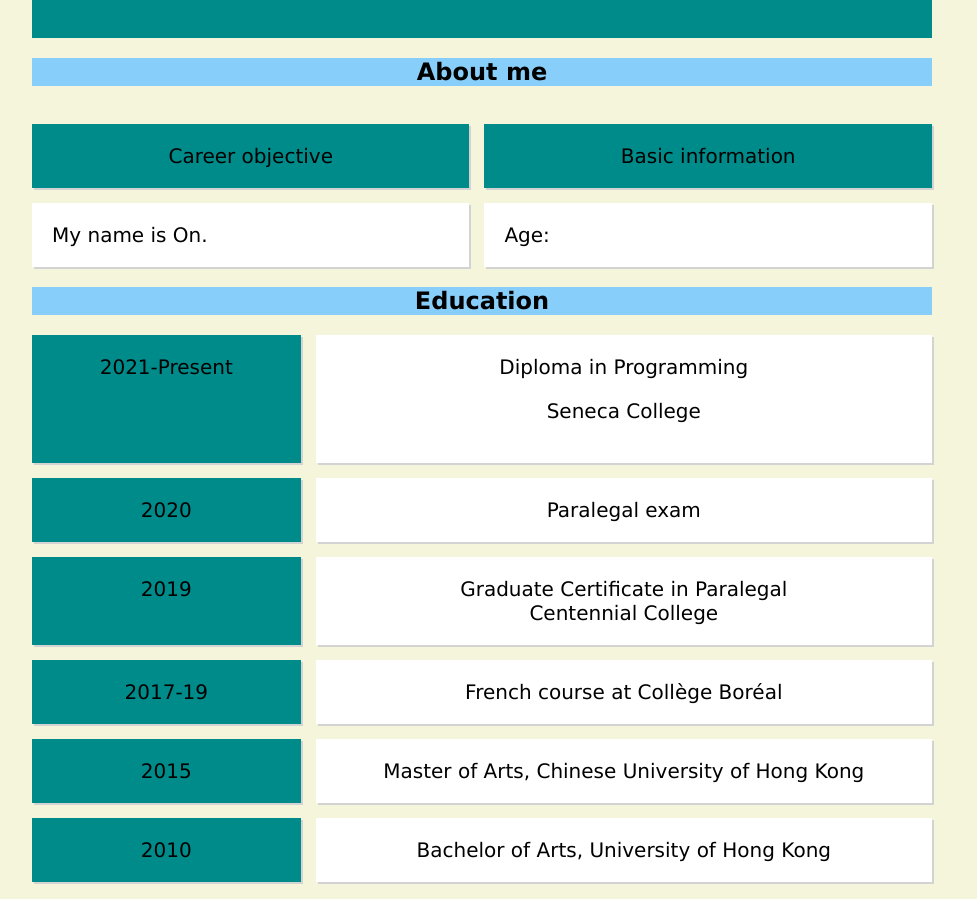
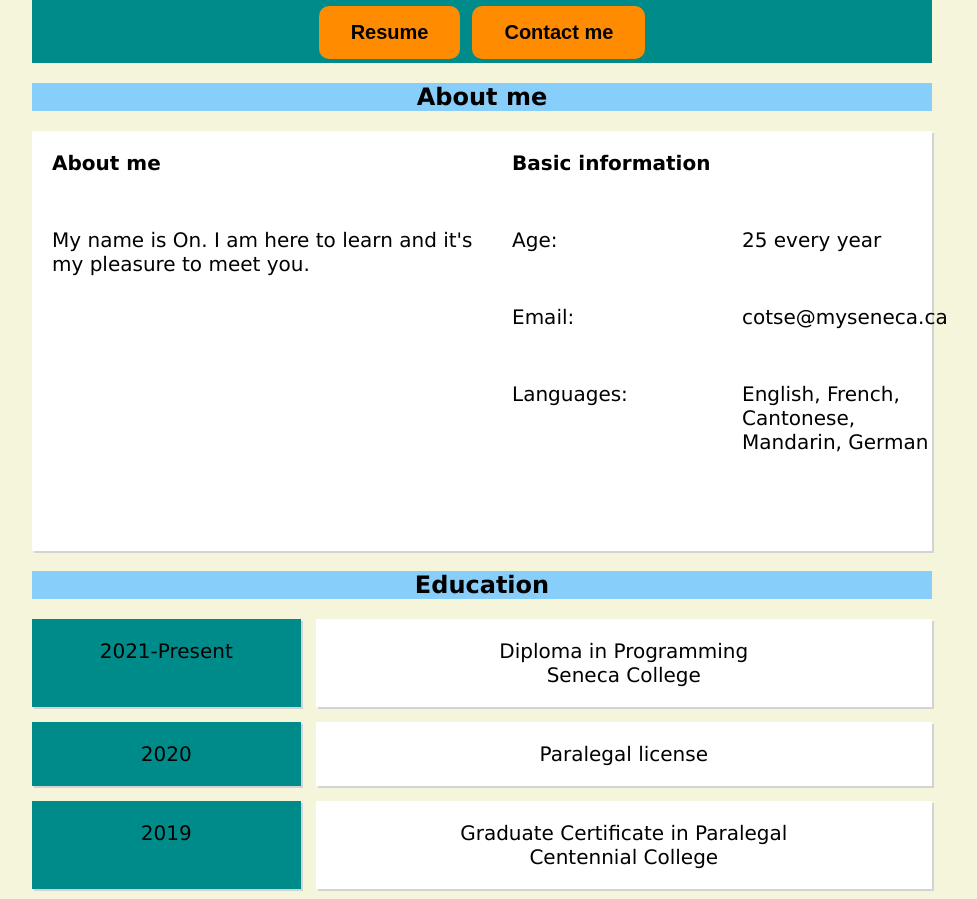
Before and after one commit to cotse900/cotse900.github.io, a plain HTML site: page index.html in a window 1280 px wide. Shown: the part 430-1329 px from the top of the page, without its empty margins (68-1045 px from the left). Drawn offline with Linux system fonts and the light colour scheme.

Commit message:
add resume and more edits

```diff
--- a/index.html
+++ b/index.html
@@ -15,6 +15,20 @@
         }
         .myname{
             text-align:center;
+        }
+        .button {
+          background-color: darkorange;
+          border-radius: 10px;
+          border: yellow;
+          color: black;
+          font-weight: bold;
+          padding: 15px 32px;
+          text-align: center;
+          text-decoration: none;
+          display: inline-block;
+          font-size: 20px;
+          margin: 4px;
+          cursor: pointer;
         }
         h1 {
             box-sizing: border-box;
@@ -43,33 +57,30 @@
             margin-top:auto;
             margin-bottom:auto;
         }
-        .aboutmegrid{
+        .aboutmegrid {
           display: grid;
-          grid-template-columns: auto auto;
-          grid-gap: 15px;
-        }
-        .aboutmehead{
+          grid-template-columns: repeat(5, 1fr);
+          grid-template-rows: repeat(5, 1fr);
+          grid-column-gap: 20px;
+          grid-row-gap: 5px;
           padding: 20px;
           font-family: 'Lucida Sans', 'Lucida Sans Regular', 'Lucida Grande', 'Lucida Sans Unicode', Geneva, Verdana, sans-serif;
           font-size: 20px;
-          text-align: center;
-          background-color: darkcyan;
-          box-shadow: 2px 2px lightgray;
-        }
-        .aboutmeleft{
-          padding: 20px;
-          font-family: 'Lucida Sans', 'Lucida Sans Regular', 'Lucida Grande', 'Lucida Sans Unicode', Geneva, Verdana, sans-serif;
-          font-size: 20px;
+          text-align: left;
           background-color: white;
           box-shadow: 2px 2px lightgray;
-        }
-        .aboutmemiddle{
-          padding: 20px;
-          font-family: 'Lucida Sans', 'Lucida Sans Regular', 'Lucida Grande', 'Lucida Sans Unicode', Geneva, Verdana, sans-serif;
-          font-size: 20px;
-          background-color: white;
-          box-shadow: 2px 2px lightgray;
-        }
+          }
+
+          .aboutmefield { grid-area: 1 / 1 / 2 / 2; width: 440px; font-weight: bold; }
+          .aboutmetext { grid-area: 2 / 1 / 5 / 2; }
+          .basicinfo { grid-area: 1 / 2 / 2 / 4; width: 440px; font-weight: bold; }
+          .agefield { grid-area: 2 / 2 / 3 / 3; }
+          .emailfield { grid-area: 3 / 2 / 4 / 3; }
+          .languages { grid-area: 4 / 2 / 5 / 3; }
+          .agefield2 { grid-area: 2 / 3 / 3 / 4; }
+          .emailfield2 { grid-area: 3 / 3 / 4 / 4; }
+          .languages2 { grid-area: 4 / 3 / 5 / 4; }
+
         .educationgrid {
           display: grid;
           grid-template-columns: auto auto;
@@ -93,6 +104,7 @@
         }
         .feedback{
           font-family: Verdana, Geneva, Tahoma, sans-serif;
+          background: lightsteelblue;
         }
         fieldset{
           border:3px solid black;
@@ -120,47 +132,44 @@
         -o-user-select: none;
         user-select: none;
         }
-
-
     </style>
     </head>
     <body>
-
-
-
-
   <section class="myname">
     <header>
-      <br>
     <img src="profile.jpg" alt="Chungon's pic">
-    <br>
     <div class="my name">
-        <h1><p>Chungon Tse</p></h1>
-    <h3>Paralegal, burgeoning developer</h3><br>
+    <h1><p>Chungon Tse</p></h1>
+    <h3>Paralegal, burgeoning developer</h3>
+    <a href="resumetco.pdf"><input type="button" id="contactme" class="button" value="Resume"></a>
+    <a href="#feedback"><input type="button" id="resume" class="button" value="Contact me"></a>
       </div>
   </header>
 </section>
 
 <section class="aboutme">
-  <h2>About me</h2><br>
+  <h2>About me</h2>
+
   <div class="aboutmegrid">
-    <div class="aboutmehead">Career objective</div>
-    <div class="aboutmehead">Basic information</div>
-    <div class="aboutmeleft">My name is On.</div>
-    <div class="aboutmemiddle">Age:</div>
-  </div>
-
-
+    <div class="aboutmefield">About me</div>
+    <div class="aboutmetext">My name is On. I am here to learn and it's my pleasure to meet you.</div>
+    <div class="basicinfo">Basic information</div>
+    <div class="agefield">Age:</div>
+    <div class="emailfield">Email:</div>
+    <div class="languages">Languages:</div>
+    <div class="agefield2">25 every year</div>
+    <div class="emailfield2">cotse@myseneca.ca</div>
+    <div class="languages2">English, French, Cantonese, Mandarin, German</div>
+    </div>
 </section>
 
 <section class="education">
   <h2>Education</h2>
   <div class="educationgrid">
       <div class="educationitemleft">2021-Present</div>
-      <div class="educationitemright">Diploma in Programming</p>
-        <p>Seneca College</div>
+      <div class="educationitemright">Diploma in Programming<br>Seneca College</div>
       <div class="educationitemleft">2020</div>
-      <div class="educationitemright">Paralegal exam</div>
+      <div class="educationitemright">Paralegal license</div>
       <div class="educationitemleft">2019</div>
       <div class="educationitemright">Graduate Certificate in Paralegal<br>
         Centennial College</div>
@@ -173,16 +182,32 @@
     </div>
 </section>
 
-<section class="feedback">
+<section class="feedback" id="feedback">
   <h2>Contact me</h2>
   <div class="form1">
     <form action="https://httpbin.org/post" method="post">
     <fieldset>
 	 <legend>Fill in the following:</legend>
-	    Name: <input type="text" name="yourname" id="youranme" required/><br>
+	    Name: <input type="text" name="yourname" id="yourname" required/><br>
 	    Email: <input type="email" name="email" id="email" required/> <br>
-      Address: <input type="text" name="address" id="address"/> <br>
-      City:<br>
+      Address: <input type="text" name="address" id="address" required/> <br>
+      City:
+      <input type="text" list="cities" name="cities" />
+      <datalist id="cities">
+        <option label="Brampton" value="Brampton"></option>
+        <option label="Hamilton" value="Hamilton"></option>
+        <option label="Kitchener" value="Kitchener"></option>
+        <option label="London" value="London"></option>
+        <option label="Markham" value="Markham"></option>
+        <option label="Mississauga" value="Mississauga"></option>
+        <option label="Ottawa" value="Ottawa"></option>
+        <option label="Toronto" value="Toronto"></option>
+        <option label="Windsor" value="Windsor"></option>
+        <option label="Vaughan" value="Vaughan"></option>
+        <option label="Elsewhere in Ontario" value="Elsewhere in Ontario"></option>
+        <option label="Elsewhere in Canada" value="Elsewhere in Canada"></option>
+        <option label="Outside Canada" value="Outside Canada"></option>
+      </datalist><br>
       Postal Code: <input type="text" name="postal" id="postal" required/><br>
       <label for="purpose">Your purpose is:</label><br>
       <label><input type="radio" id="askquestion" name="purpose" value="under"/>Question</label><br>
@@ -193,9 +218,7 @@
       <br>
       <input type='submit' value='Submit'> <input type='reset'  value='    Clear   '>
     </form>
-	</fieldset> </div>
-
-
+	</fieldset></div>
 </section>
 
   <section class="footer">
```
Also changed, not shown: 1 other file.
